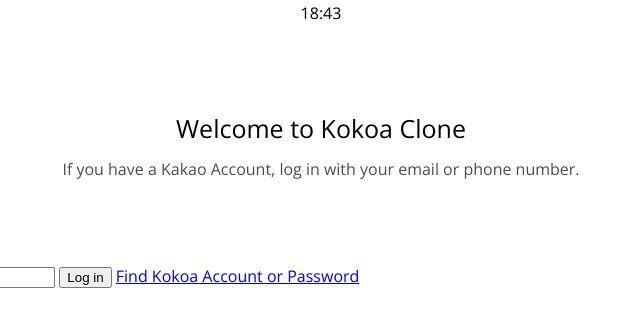
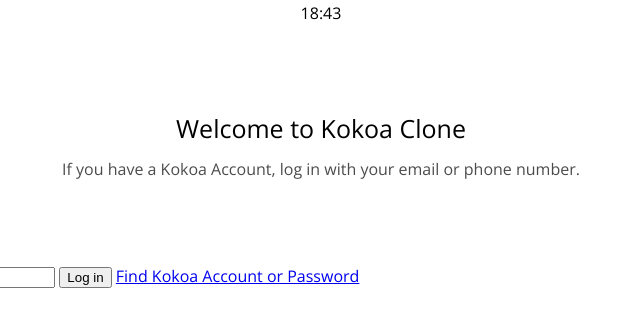
Before and after one commit to Jerry-ko/kokoa-clone-2021, a plain HTML site: page index.html in a window 1280 px wide. Shown: the full height of the page, 319-959 px from the left. Drawn offline with nearby package versions, Linux system fonts and the light colour scheme.

```diff
--- a/index.html
+++ b/index.html
@@ -26,7 +26,7 @@
     <header class="welcome-header">
       <h1 class="welcome-header__title">Welcome to Kokoa Clone</h1>
       <p class="welcome-header__text">
-        If you have a Kakao Account, log in with your email or phone number.
+        If you have a Kokoa Account, log in with your email or phone number.
       </p>
     </header>
 
```
